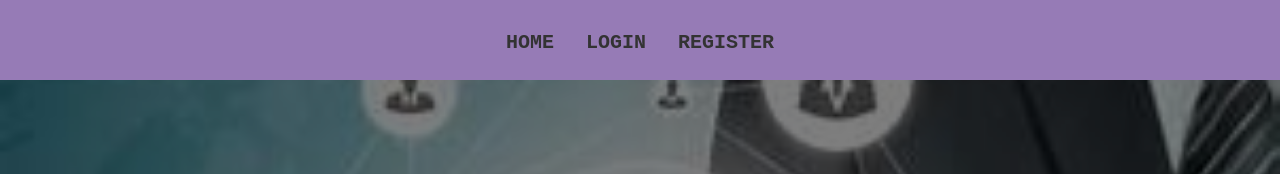
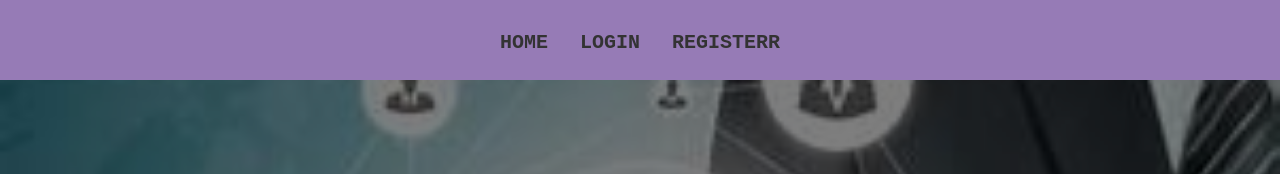
Before and after one commit to prakashalphav/WeAlvin-Developing, a React (Create React App) app in the folder frontend/: page / in a window 1280 px wide. Shown: the top 174 px of the page. Built offline with nearby package versions, Linux system fonts and the light colour scheme.

Commit message:
Update Menu.js

```diff
--- a/frontend/src/components/nav/Menu.js
+++ b/frontend/src/components/nav/Menu.js
@@ -26,7 +26,7 @@ export default function Menu() {
                         <NavLink className="nav-link" to="/login">LOGIN</NavLink>
                     </li>
                     <li className="nav-item">
-                        <NavLink className="nav-link" to="/register">REGISTER</NavLink>
+                        <NavLink className="nav-link" to="/register">REGISTERR</NavLink>
                     </li>
                 </>
             ) : (
```
